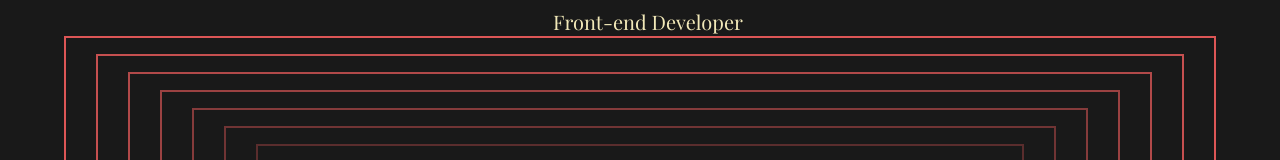
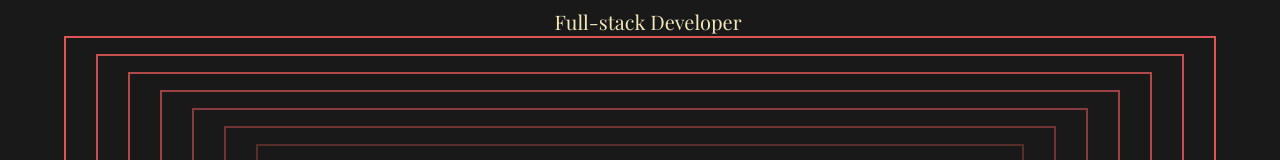
Before and after one commit to jorboare/portfolio2024, a React (Vite) app: page / in a window 1280 px wide. Shown: the top 160 px of the page. Built offline with nearby package versions, Linux system fonts and the light colour scheme; the HTML template or start-up script is replaced by a standard one; a web font is replaced by a local one.

Commit message:
Text modified.

```diff
--- a/src/components/about/About.tsx
+++ b/src/components/about/About.tsx
@@ -31,7 +31,7 @@ const About: React.FC<props> = (props) => {
               <span className="font-accent text-secondAccent sm:text-[23px] md:text-[30px] lg:text-[35px]">
                 +3 years
               </span>{" "}
-              experienced front-end developer from Spain based in
+              experienced full-stack developer from Spain based in
               <span className="font-accent text-secondAccent sm:text-[23px] md:text-[30px] lg:text-[35px]">
                 {" "}
                 Amsterdam
--- a/src/components/hero/Hero.tsx
+++ b/src/components/hero/Hero.tsx
@@ -28,7 +28,7 @@ const Hero = () => {
     <div id="hero" className="section relative h-[90vh] sm:px-2 md:px-32">
       <Background />
       <h3 className="m-0 mx-2 w-full pt-2 text-center text-xl text-primary">
-        Front-end Developer
+        Full-stack Developer
       </h3>
       <div className="align-center relative z-40 mt-5 flex h-[100%] w-full flex-col items-center justify-center">
         <h1 className="z-30 m-0 p-0 font-accent text-[200px] leading-[10rem] text-primary sm:text-6xl md:text-[150px] lg:text-[150px]">
```
